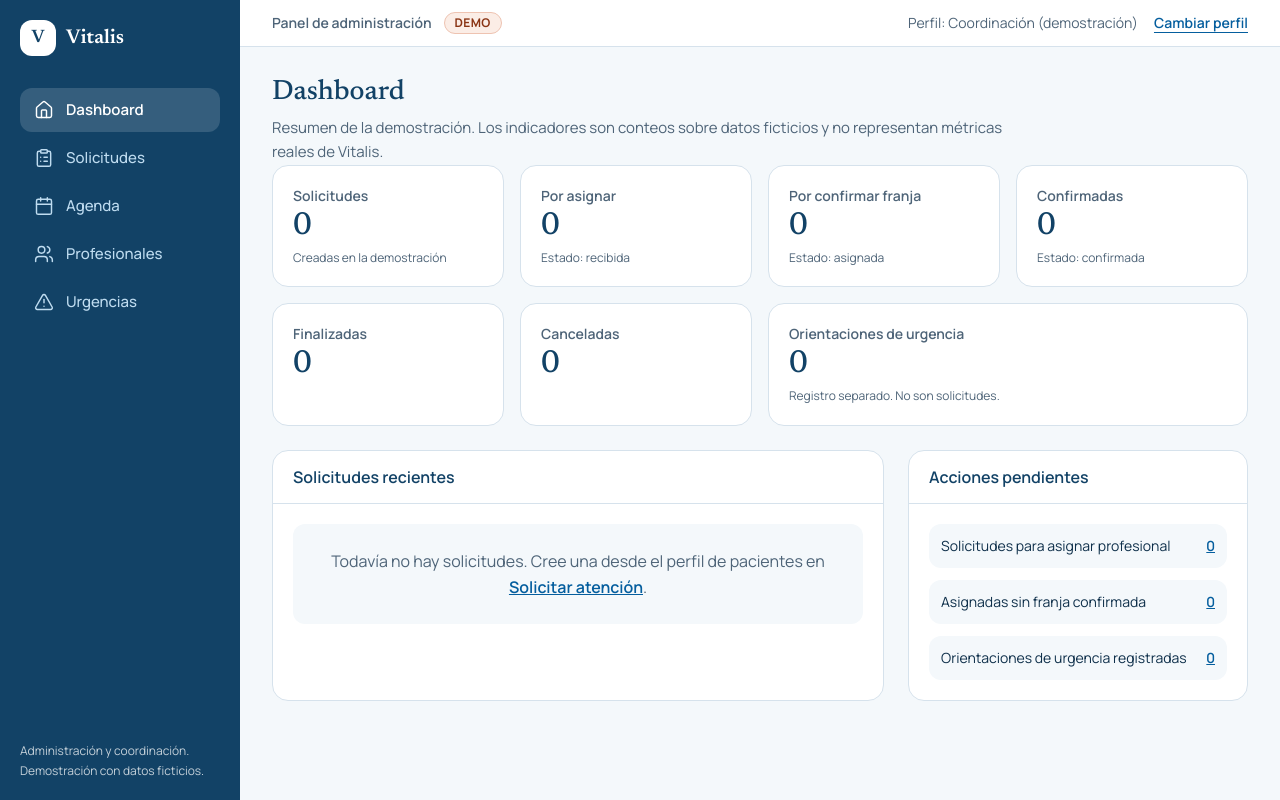
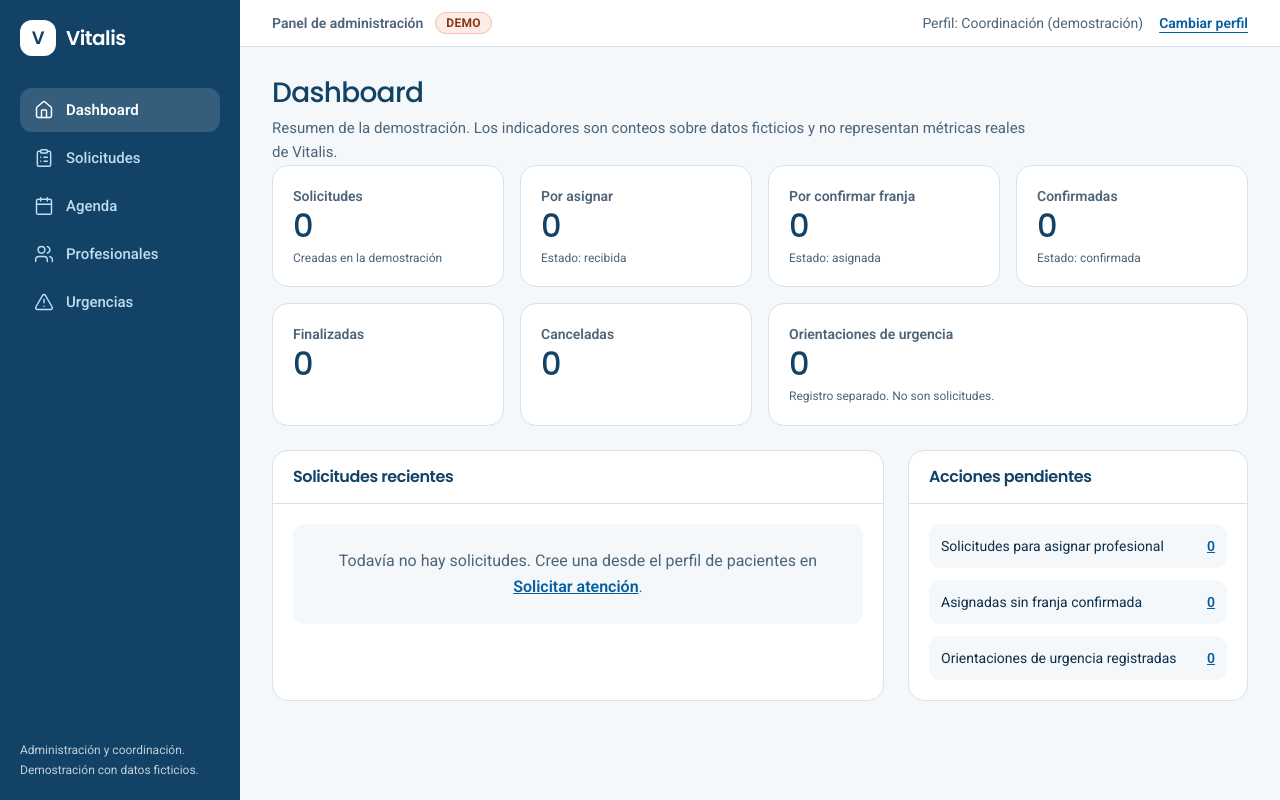
Before and after one commit to equantum-py/vitalis-demo, a Next.js app: page /admin in a window 1280 px wide. Built offline with nearby package versions, Linux system fonts and the light colour scheme.

Commit message:
style: establecer tokens claymorphism suave y tipografia Poppins Roboto

```diff
--- a/app/globals.css
+++ b/app/globals.css
@@ -1,8 +1,9 @@
+@import url("https://fonts.googleapis.com/css2?family=Poppins:wght@400;500;600;700&family=Roboto:wght@400;500;600;700&display=swap");
 @import "tailwindcss";
 
-/* Sistema visual aprobado (E04-E, dirección A "Clínica serena").
-   Colores observados en el logotipo e Instagram de Vitalis; los tonos de texto y fondo son propuestos.
-   Provisorio: no es todavía la identidad oficial aprobada por Vitalis. */
+/* Vitalis — etapa 01: identidad claymórfica suave.
+   Fuentes cargadas desde Google Fonts; requieren conexión en el navegador.
+   No se modifican estados, permisos ni reglas de negocio. */
 @theme inline {
   --color-navy: #124266;
   --color-azul: #0672ba;
@@ -20,23 +21,38 @@
   --color-warm-200: #eec3b1;
   --color-warm-ink: #8a3414;
   --color-line: #d6e2ec;
-  --font-sans: "Manrope", "Helvetica Neue", Arial, sans-serif;
-  --font-display: "Newsreader", Georgia, "Times New Roman", serif;
+  --font-sans: "Roboto", Arial, sans-serif;
+  --font-display: "Poppins", Arial, sans-serif;
 }
-
-html {
-  -webkit-text-size-adjust: 100%;
+:root {
+  --clay-shadow: 7px 9px 20px rgba(35, 82, 129, .09), -5px -5px 14px rgba(255, 255, 255, .9), inset 1px 1px 0 rgba(255,255,255,.85);
+  --clay-shadow-hover: 9px 12px 23px rgba(35, 82, 129, .13), -5px -5px 14px rgba(255,255,255,.95), inset 1px 1px 0 rgba(255,255,255,.9);
 }
-
+html { -webkit-text-size-adjust: 100%; }
 body {
   background: var(--color-paper);
   color: var(--color-ink);
   font-family: var(--font-sans);
   font-variant-numeric: tabular-nums;
 }
-
-@media (min-width: 768px) {
-  body {
-    background: #dce6ee;
-  }
+h1, h2, h3, h4, h5, h6, .font-display {
+  font-family: var(--font-display);
+  letter-spacing: -.025em;
 }
+.clay-card {
+  border: 1px solid rgba(206, 222, 238, .82);
+  border-radius: 22px;
+  background: linear-gradient(145deg, #ffffff 0%, #f8fbff 100%);
+  box-shadow: var(--clay-shadow);
+}
+.clay-interactive {
+  transition: box-shadow .18s ease, transform .18s ease, border-color .18s ease;
+}
+.clay-interactive:hover { box-shadow: var(--clay-shadow-hover); transform: translateY(-1px); }
+.clay-interactive:active { transform: translateY(0); }
+.clay-interactive:focus-visible { outline: 3px solid #286cf0; outline-offset: 3px; }
+@media (prefers-reduced-motion: reduce) {
+  .clay-interactive { transition: none; }
+  .clay-interactive:hover, .clay-interactive:active { transform: none; }
+}
+@media (min-width: 768px) { body { background: #e8f0f8; } }
```
